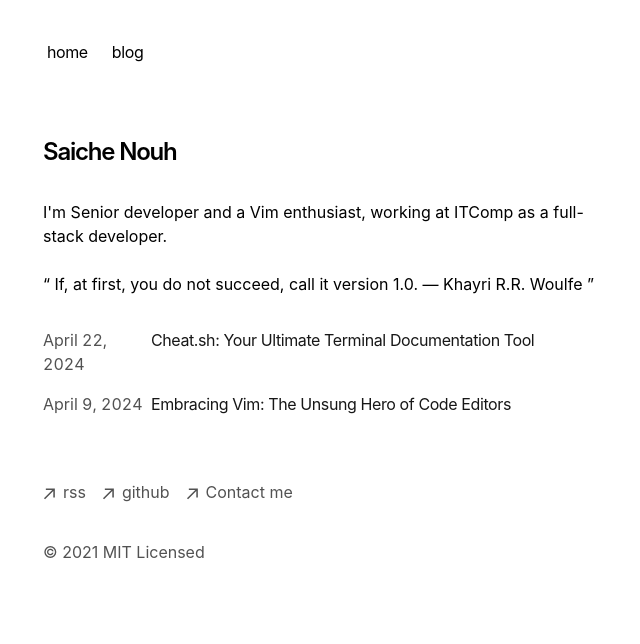
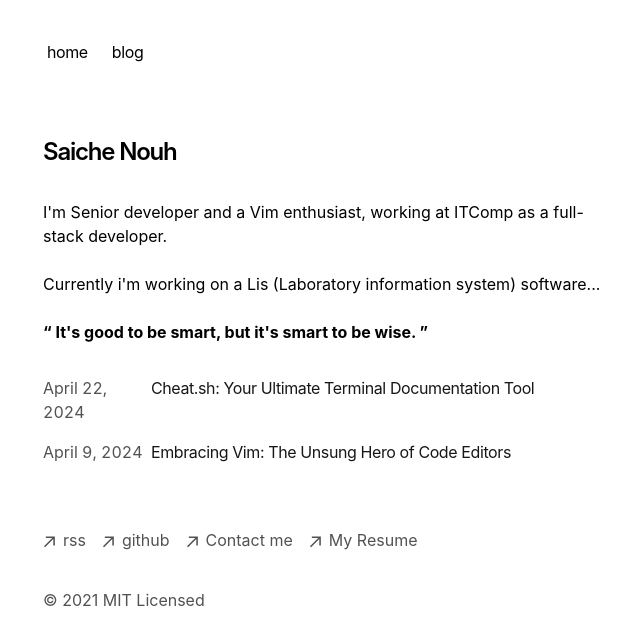
Before and after one commit to Nouhack/nouhsa.vercel.app, a Next.js app: page / in a window 1280 px wide. Shown: the top 644 px of the page, without its empty margins (309-949 px from the left). Built offline with nearby package versions, Linux system fonts and the light colour scheme.

Commit message:
adding my resume

```diff
--- a/app/components/footer.tsx
+++ b/app/components/footer.tsx
@@ -50,6 +50,16 @@ export default function Footer() {
                         <p className="ml-2 h-7">Contact me</p>
                     </a>
                 </li>
+                <li>
+                    <a
+                        className="flex items-center transition-all hover:text-neutral-800 dark:hover:text-neutral-100"
+                        target="_blank"
+                        href="/resume.pdf"
+                    >
+                        <ArrowIcon />
+                        <p className="ml-2 h-7">My Resume</p>
+                    </a>
+                </li>
             </ul>
             <p className="mt-8 text-neutral-600 dark:text-neutral-300">
         © {new Date().getFullYear()} MIT Licensed
--- a/app/page.tsx
+++ b/app/page.tsx
@@ -10,7 +10,13 @@ export default function Page() {
                 I'm Senior developer and a Vim enthusiast, working at <a href="https://itcomp-dz.com/" target="_blank">ITComp</a> as a full-stack developer.
                 <br/>
                 <br/>
-                “ If, at first, you do not succeed, call it version 1.0. ― Khayri R.R. Woulfe ”
+                Currently i'm working on a Lis (Laboratory information system) software...
+                <br/>
+                <br/>
+            <strong>
+                “ It's good to be smart, but it's smart to be wise. ”
+                    </strong>
+
             </p>
             <div className="my-8">
                 <BlogPosts />
```
Also changed, not shown: 1 other file (tests, documents, lock files or other folders).
